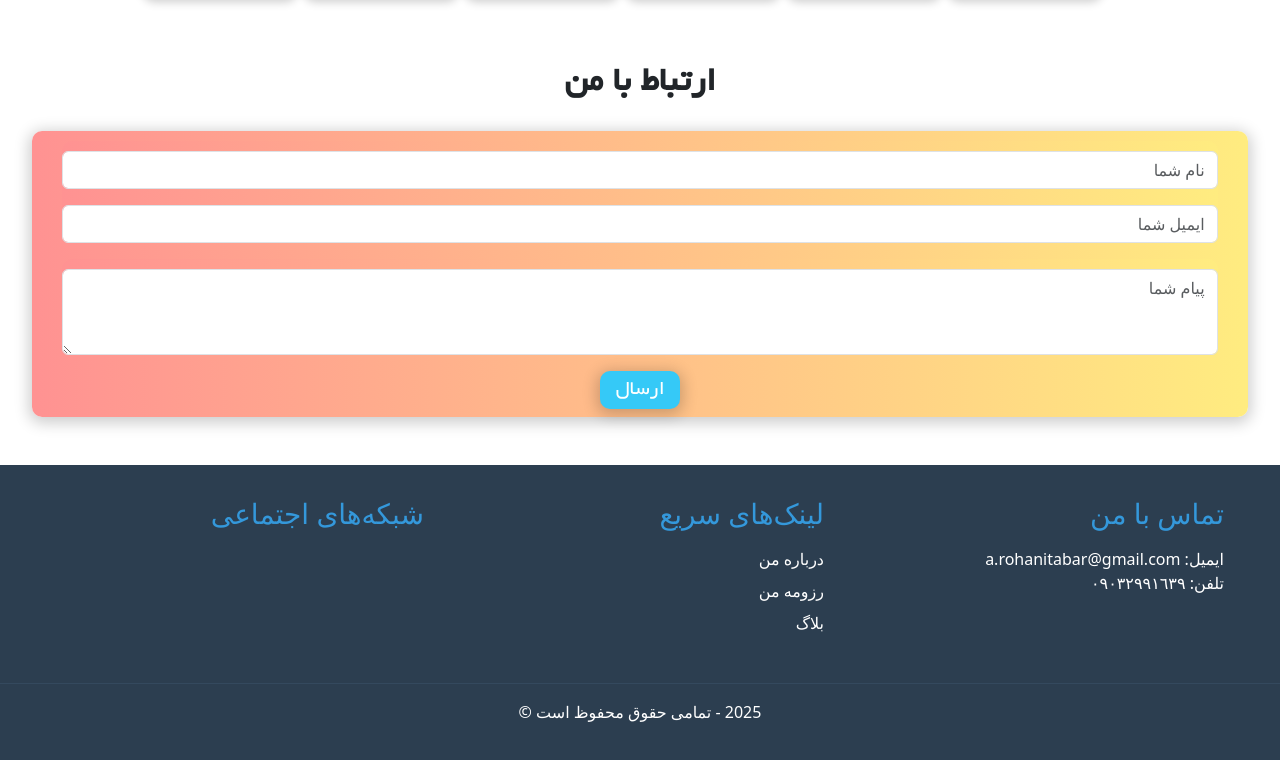
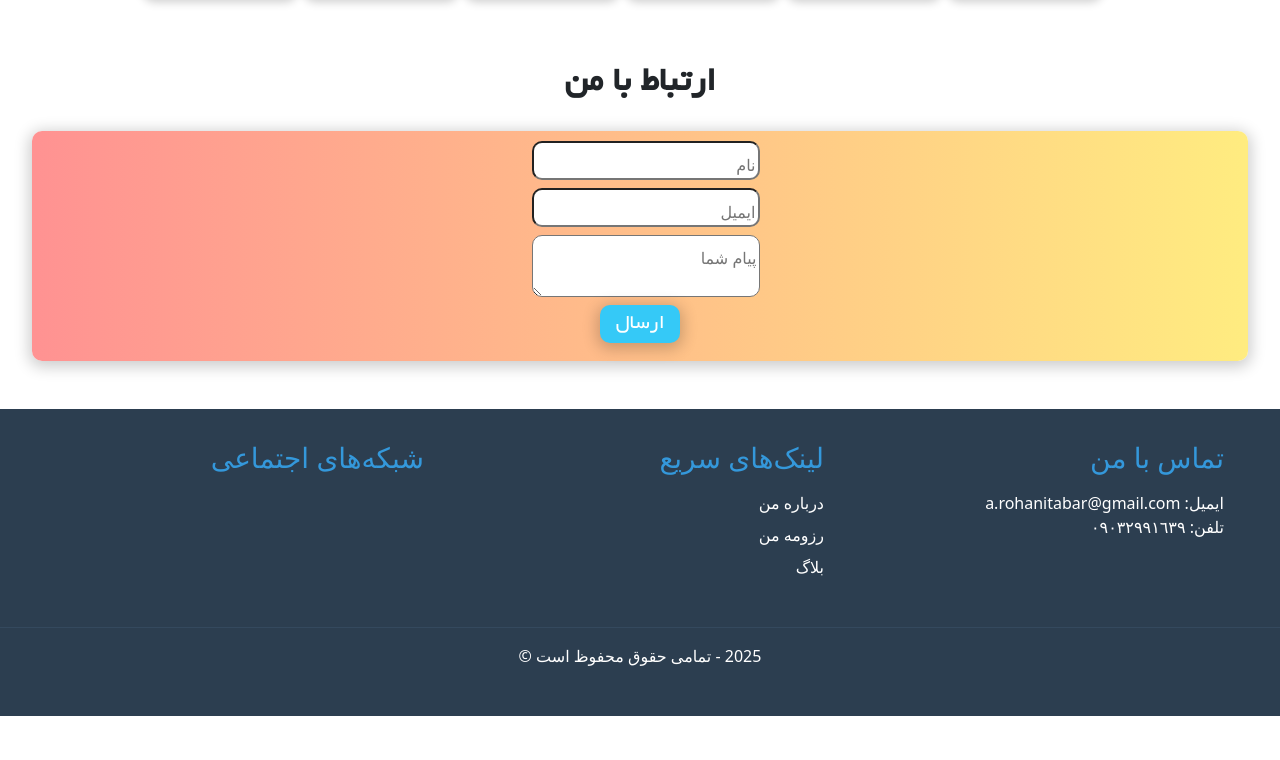
Before and after one commit to rohanitabar/RohaniTabar, a React (Create React App) app: page / in a window 1280 px wide. Shown: the part 1005-1765 px from the top of the page. After the commit the page ends 1721 px from the top, so only its background shows below. Built offline with nearby package versions, Linux system fonts and the light colour scheme.

Commit message:
try to conect my gmail to send message component

```diff
--- a/package.json
+++ b/package.json
@@ -3,6 +3,7 @@
   "version": "0.1.0",
   "private": true,
   "dependencies": {
+    "@emailjs/browser": "^4.4.1",
     "@fortawesome/fontawesome-svg-core": "^6.7.2",
     "@fortawesome/react-fontawesome": "^0.2.2",
     "@testing-library/jest-dom": "^5.17.0",
@@ -15,6 +16,7 @@
     "react-dom": "^19.0.0",
     "react-router-dom": "^7.1.5",
     "react-scripts": "5.0.1",
+    "styled-components": "^6.1.15",
     "web-vitals": "^2.1.4"
   },
   "scripts": {
--- a/public/index.html
+++ b/public/index.html
@@ -2,7 +2,7 @@
 <html lang="en">
   <head>
     <meta charset="utf-8" />
-    <link rel="shortcut icon" href="./logo sitee.jpg" type="image/x-icon">
+    <link rel="shortcut icon" href="./logo sitee.jpg" type="image/x-icon" style="border-radius: 30px;">
     <meta name="viewport" content="width=device-width, initial-scale=1" />
     <meta name="theme-color" content="#000000" />
     <meta
--- a/src/components/home.css
+++ b/src/components/home.css
@@ -136,8 +136,11 @@ body{
     display: flex;
     justify-content: center;
     align-items: center;
+    flex-direction: column;
     box-shadow: 0px 3px 15px 3px rgba(0, 0, 0, .2);
     margin-left: 2.5%;
+    background: linear-gradient(to right , #ff9292,#ffec80);
+    padding: 10px;
 }
 
 .message-form{
@@ -147,7 +150,6 @@ body{
     align-items: center;
     flex-direction: column;
     width: 95%;
-    background: linear-gradient(to right , #ff9292,#ffec80);
     border-radius: 10px;
     padding-top: 10px;
 }
--- a/src/components/navbar.jsx
+++ b/src/components/navbar.jsx
@@ -3,7 +3,6 @@ import "bootstrap/dist/css/bootstrap.rtl.min.css";
 import {Link} from 'react-router-dom';
 import "./home.css";
 import logo from './logo site.jpg'
-import logo1 from "./logo site-1.jpg";
 
 class Navbar extends Component {
     state = {  }
--- a/src/components/sendMessage.jsx
+++ b/src/components/sendMessage.jsx
@@ -1,21 +1,66 @@
-import React from 'react';
-import './home.css';
+// import React from 'react';
+// import './home.css';
+// import
+// const SendMessage = () => {
+//     return (
+//       <>
+//         <div className="message-form send-Email">
+//             <form ref={form} onSubmit={sendEmail}>
+//                 <label>Name</label>
+//                 <input type="text" name="user_name" />
+//                 <label>Email</label>
+//                 <input type="email" name="user_email" />
+//                 <label>Message</label>
+//                 <textarea name="message" />
+//                 <input type="submit" value="Send" />
+//             </form>
+//           <button type="submit" className="mb-2 send-btn">
+//             ارسال
+//           </button>
+//         </div>
+//       </>
+//     );
+// }
 
-const SendMessage = () => {
-    return (
-        < >
-            <div className='message-form send-Email'>
-                <div class="mb-3 message-form">
-                    <input type="text" class="form-control mb-3" id="exampleFormControlInput1" placeholder="نام شما" />
-                    <input type="text" class="form-control" id="exampleFormControlInput1" placeholder="ایمیل شما" />
-                </div>
-                <div class="mb-3 message-form">
-                <textarea class="form-control" id="exampleFormControlTextarea1" rows="3" placeholder='پیام شما' ></textarea>
-                </div>
-                <button type='submit' className='mb-2 send-btn'>ارسال</button>
-            </div>
-        </>
-    );
-}
+// export default SendMessage;
+
+import React, { useRef } from "react";
+import emailjs from "@emailjs/browser";
+
+ const SendMessage = () => {
+  const form = useRef();
+
+  const sendEmail = (e) => {
+    e.preventDefault();
+
+    emailjs
+      .sendForm("service_youb6lk", "template_n0o9que", form.current, {
+        publicKey: "g5QBZGfffYOFr_3XS",
+      })
+      .then(
+        () => {
+          console.log("SUCCESS!");
+        },
+        (error) => {
+          console.log("FAILED...", error.text);
+        }
+      );
+  };
+
+  return (
+    <form ref={form} onSubmit={sendEmail}>
+             <div className="message-form send-Email">
+             <form ref={form} onSubmit={sendEmail}>
+                 <input type="text" name="user_name" className="message-form mb-2" placeholder="نام "/>
+                 <input type="email" name="user_email" className="message-form mb-2" placeholder="ایمیل "/>
+                 <textarea name="message" className="message-form mb-2" placeholder="پیام شما"/>
+             </form>
+           <button type="submit" className="mb-2 send-btn">
+             ارسال
+           </button>
+         </div>
+    </form>
+  );
+};
 
 export default SendMessage;
```
Also changed, not shown: 1 other file (tests, documents, lock files or other folders).
